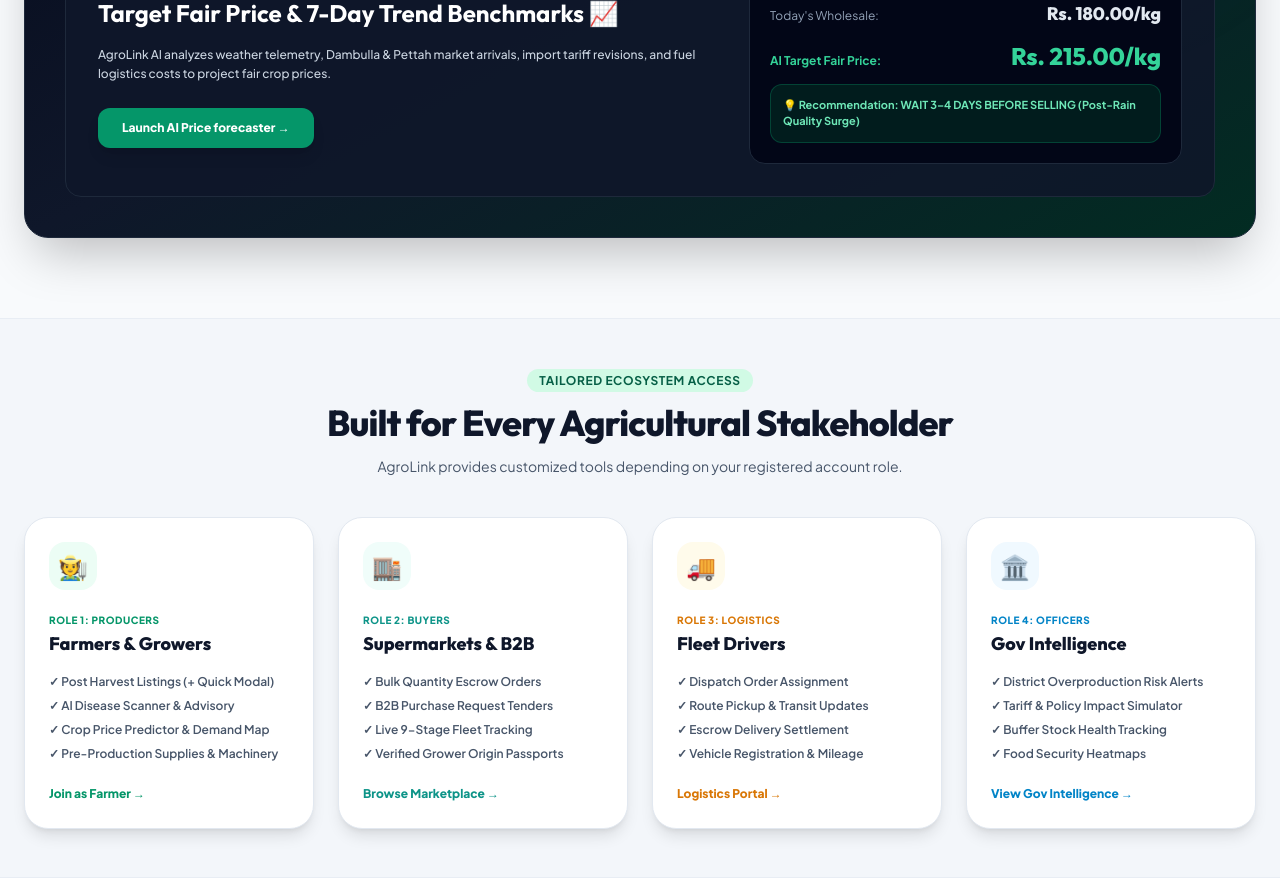
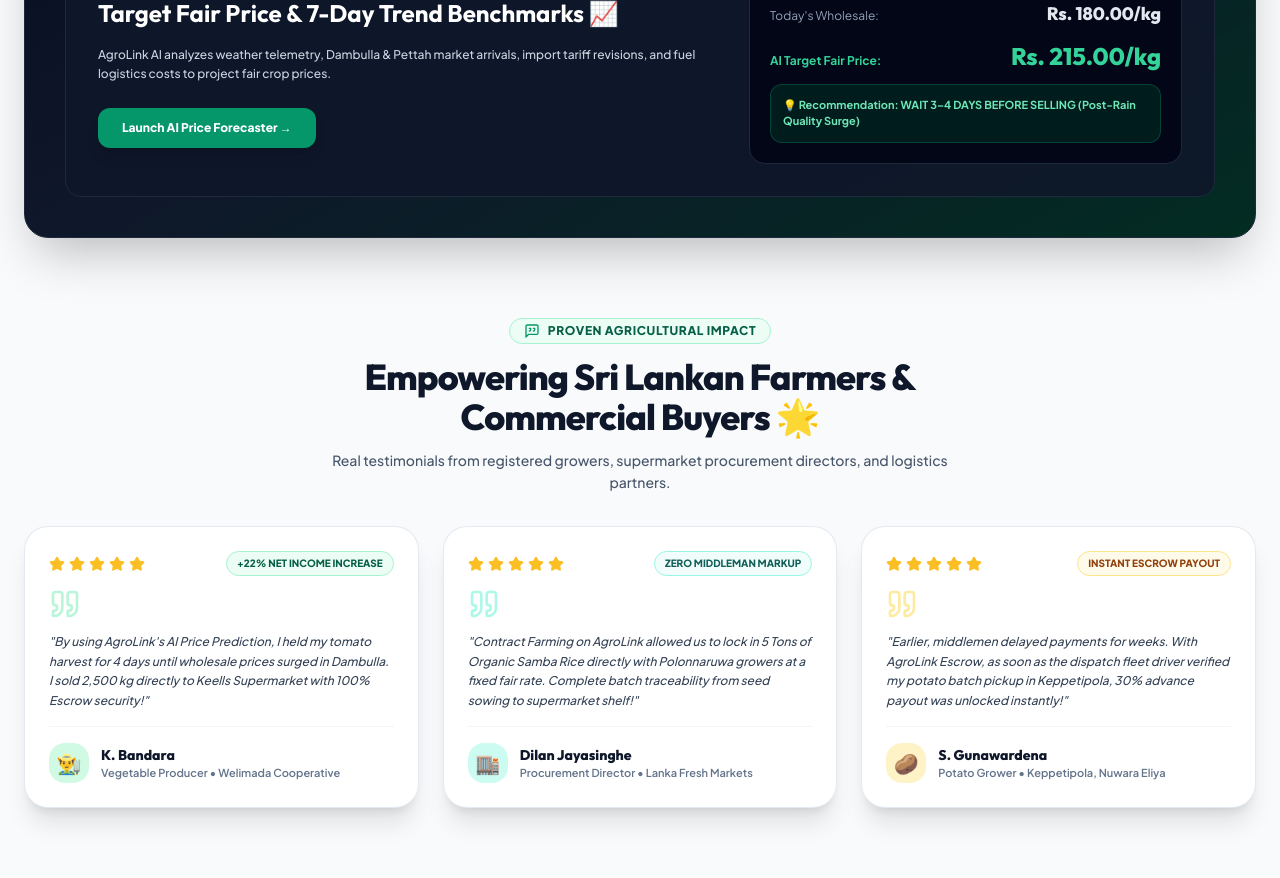
Before and after one commit to DulithThenuka/agrolink, a React (Vite) app in the folder frontend/: page / in a window 1280 px wide. Shown: the part 1920-2798 px from the top of the page. Built offline with nearby package versions, Linux system fonts and the light colour scheme; no server answers.

Commit message:
Add Farmer & Buyer Success Testimonial Stories om home page

```diff
--- a/frontend/src/pages/Home.jsx
+++ b/frontend/src/pages/Home.jsx
@@ -22,7 +22,10 @@
   CloudRain,
   ShieldAlert,
   HelpCircle,
-  FileText
+  FileText,
+  Quote,
+  Star,
+  MessageSquareQuote
 } from 'lucide-react';
 import { cropsAPI } from '../services/api';
 import { BuyCropModal } from '../components/BuyCropModal';
@@ -424,7 +427,7 @@
                         to="/price-prediction"
                         className="px-6 py-3 bg-emerald-600 hover:bg-emerald-700 text-white font-extrabold text-xs rounded-xl shadow-lg transition inline-flex items-center gap-2"
                       >
-                        <span>Launch AI Price forecaster →</span>
+                        <span>Launch AI Price Forecaster →</span>
                       </Link>
                     </div>
                   </div>
@@ -591,6 +594,128 @@
         </div>
       </section>
 
+      {/* FARMER & BUYER SUCCESS TESTIMONIALS */}
+      <section className="max-w-7xl mx-auto px-6 space-y-8">
+        <div className="text-center max-w-2xl mx-auto space-y-3">
+          <div className="inline-flex items-center gap-2 px-3.5 py-1 rounded-full bg-emerald-50 text-emerald-800 text-xs font-extrabold uppercase tracking-wider border border-emerald-200">
+            <MessageSquareQuote className="w-4 h-4 text-emerald-600" /> PROVEN AGRICULTURAL IMPACT
+          </div>
+          <h2 className="text-3xl sm:text-4xl font-extrabold tracking-tight text-slate-900 font-display">
+            Empowering Sri Lankan Farmers &amp; Commercial Buyers 🌟
+          </h2>
+          <p className="text-slate-600 text-sm leading-relaxed font-medium">
+            Real testimonials from registered growers, supermarket procurement directors, and logistics partners.
+          </p>
+        </div>
+
+        <div className="grid grid-cols-1 md:grid-cols-3 gap-6">
+          {/* TESTIMONIAL 1 */}
+          <motion.div
+            whileHover={{ y: -4 }}
+            className="p-6 bg-white rounded-3xl border border-slate-200/90 shadow-xl space-y-4 flex flex-col justify-between"
+          >
+            <div className="space-y-3">
+              <div className="flex items-center justify-between">
+                <div className="flex items-center gap-1 text-amber-400">
+                  {[...Array(5)].map((_, i) => (
+                    <Star key={i} className="w-4 h-4 fill-amber-400 text-amber-400" />
+                  ))}
+                </div>
+                <span className="px-2.5 py-1 rounded-full bg-emerald-50 text-emerald-800 font-black text-[10px] uppercase border border-emerald-200">
+                  +22% Net Income Increase
+                </span>
+              </div>
+
+              <Quote className="w-8 h-8 text-emerald-200/80" />
+
+              <p className="text-xs text-slate-700 font-medium leading-relaxed italic">
+                "By using AgroLink's AI Price Prediction, I held my tomato harvest for 4 days until wholesale prices surged in Dambulla. I sold 2,500 kg directly to Keells Supermarket with 100% Escrow security!"
+              </p>
+            </div>
+
+            <div className="pt-4 border-t border-slate-100 flex items-center gap-3">
+              <div className="w-10 h-10 rounded-2xl bg-emerald-100 text-emerald-800 font-black flex items-center justify-center text-xl shrink-0">
+                👨‍🌾
+              </div>
+              <div>
+                <h4 className="font-extrabold text-slate-900 text-sm font-display">K. Bandara</h4>
+                <p className="text-[11px] text-slate-500 font-semibold">Vegetable Producer • Welimada Cooperative</p>
+              </div>
+            </div>
+          </motion.div>
+
+          {/* TESTIMONIAL 2 */}
+          <motion.div
+            whileHover={{ y: -4 }}
+            className="p-6 bg-white rounded-3xl border border-slate-200/90 shadow-xl space-y-4 flex flex-col justify-between"
+          >
+            <div className="space-y-3">
+              <div className="flex items-center justify-between">
+                <div className="flex items-center gap-1 text-amber-400">
+                  {[...Array(5)].map((_, i) => (
+                    <Star key={i} className="w-4 h-4 fill-amber-400 text-amber-400" />
+                  ))}
+                </div>
+                <span className="px-2.5 py-1 rounded-full bg-teal-50 text-teal-800 font-black text-[10px] uppercase border border-teal-200">
+                  Zero Middleman Markup
+                </span>
+              </div>
+
+              <Quote className="w-8 h-8 text-teal-200/80" />
+
+              <p className="text-xs text-slate-700 font-medium leading-relaxed italic">
+                "Contract Farming on AgroLink allowed us to lock in 5 Tons of Organic Samba Rice directly with Polonnaruwa growers at a fixed fair rate. Complete batch traceability from seed sowing to supermarket shelf!"
+              </p>
+            </div>
+
+            <div className="pt-4 border-t border-slate-100 flex items-center gap-3">
+              <div className="w-10 h-10 rounded-2xl bg-teal-100 text-teal-800 font-black flex items-center justify-center text-xl shrink-0">
+                🏬
+              </div>
+              <div>
+                <h4 className="font-extrabold text-slate-900 text-sm font-display">Dilan Jayasinghe</h4>
+                <p className="text-[11px] text-slate-500 font-semibold">Procurement Director • Lanka Fresh Markets</p>
+              </div>
+            </div>
+          </motion.div>
+
+          {/* TESTIMONIAL 3 */}
+          <motion.div
+            whileHover={{ y: -4 }}
+            className="p-6 bg-white rounded-3xl border border-slate-200/90 shadow-xl space-y-4 flex flex-col justify-between"
+          >
+            <div className="space-y-3">
+              <div className="flex items-center justify-between">
+                <div className="flex items-center gap-1 text-amber-400">
+                  {[...Array(5)].map((_, i) => (
+                    <Star key={i} className="w-4 h-4 fill-amber-400 text-amber-400" />
+                  ))}
+                </div>
+                <span className="px-2.5 py-1 rounded-full bg-amber-50 text-amber-800 font-black text-[10px] uppercase border border-amber-200">
+                  Instant Escrow Payout
+                </span>
+              </div>
+
+              <Quote className="w-8 h-8 text-amber-200/80" />
+
+              <p className="text-xs text-slate-700 font-medium leading-relaxed italic">
+                "Earlier, middlemen delayed payments for weeks. With AgroLink Escrow, as soon as the dispatch fleet driver verified my potato batch pickup in Keppetipola, 30% advance payout was unlocked instantly!"
+              </p>
+            </div>
+
+            <div className="pt-4 border-t border-slate-100 flex items-center gap-3">
+              <div className="w-10 h-10 rounded-2xl bg-amber-100 text-amber-800 font-black flex items-center justify-center text-xl shrink-0">
+                🥔
+              </div>
+              <div>
+                <h4 className="font-extrabold text-slate-900 text-sm font-display">S. Gunawardena</h4>
+                <p className="text-[11px] text-slate-500 font-semibold">Potato Grower • Keppetipola, Nuwara Eliya</p>
+              </div>
+            </div>
+          </motion.div>
+        </div>
+      </section>
+
       {/* ROLE-BASED PORTAL MATRIX SECTION */}
       <section className="py-12 bg-slate-100/70 border-y border-slate-200/60">
         <div className="max-w-7xl mx-auto px-6 space-y-10">
```
Also changed, not shown: 5 other files (tests, documents, lock files or other folders).
